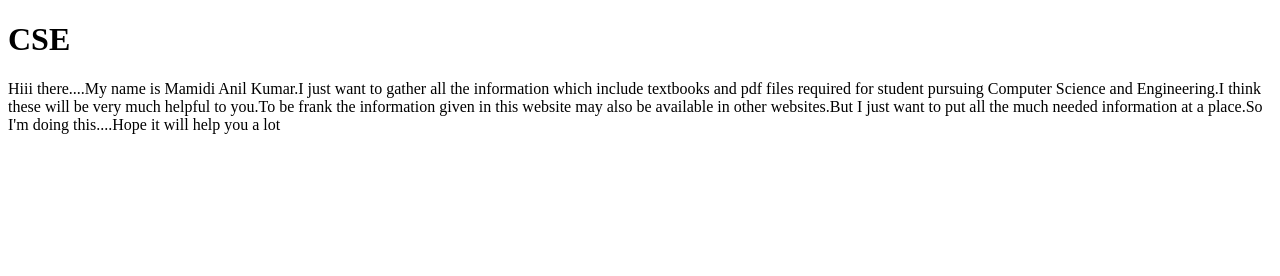
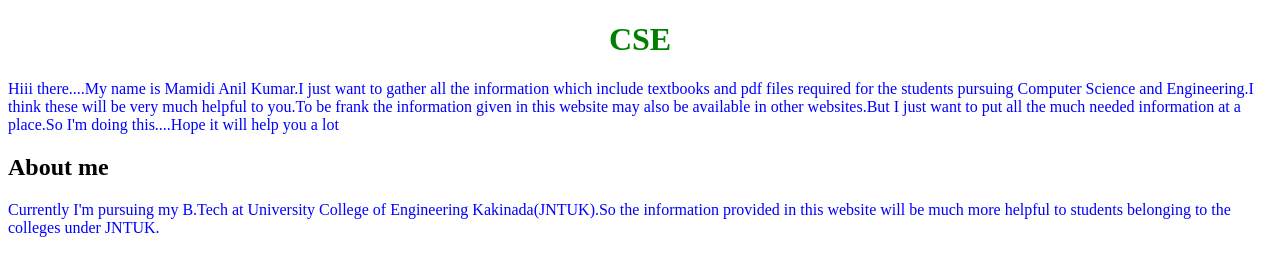
Before and after one commit to ANILKUMAR88975/RepoForCoursera, a plain HTML site: page wiproproject/index.html in a window 1280 px wide. Drawn offline with Linux system fonts and the light colour scheme.

Commit message:
Commit confirm

```diff
--- a/wiproproject/index.html
+++ b/wiproproject/index.html
@@ -1,10 +1,27 @@
 <!DOCTYPE html>
 <html>
 <head>
+	<meta charset="utf-8">
 	<title>Best Material</title>
+	<style type="text/css">
+		h1{
+			text-align: center;
+			color: green;
+			font-size: 32px;
+		}
+
+		p{
+			color: blue;
+			font-size: 16px;
+		}
+	</style>
+
 </head>
 <body>
 	<h1>CSE</h1>
-	<p>Hiii there....My name is Mamidi Anil Kumar.I just want to gather all the information which include textbooks and pdf files required for student pursuing Computer Science and Engineering.I think these will be very much helpful to you.To be frank the information given in this website may also be available in other websites.But I just want to put all the much needed information at a place.So I'm doing this....Hope it will help you a lot</p>
+	<p>Hiii there....My name is Mamidi Anil Kumar.I just want to gather all the information which include textbooks and pdf files required for the students pursuing Computer Science and Engineering.I think these will be very much helpful to you.To be frank the information given in this website may also be available in other websites.But I just want to put all the much needed information at a place.So I'm doing this....Hope it will help you a lot</p>
+	<h2>About me</h2>
+	<p>Currently I'm pursuing my B.Tech at University College of Engineering Kakinada(JNTUK).So the information provided in this website will be much more helpful to students belonging to the colleges under JNTUK.</p>
+
 </body>
 </html>
```
